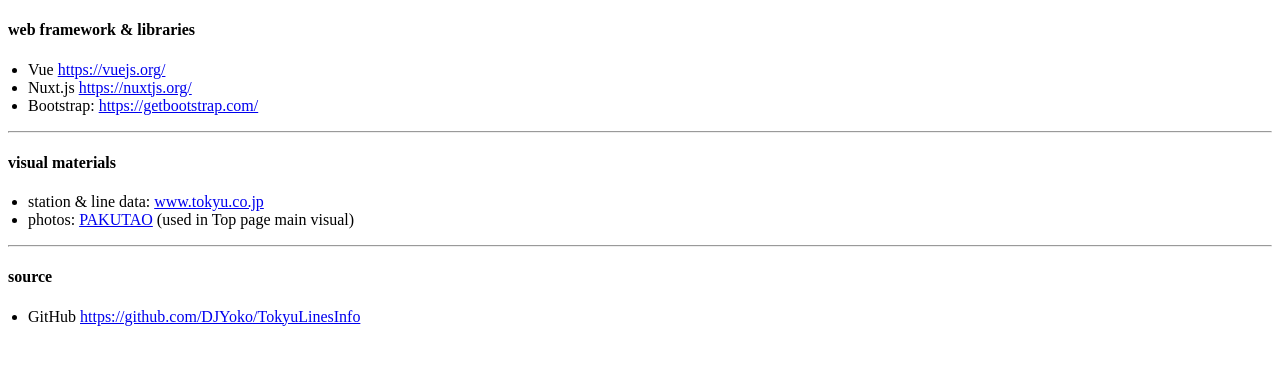
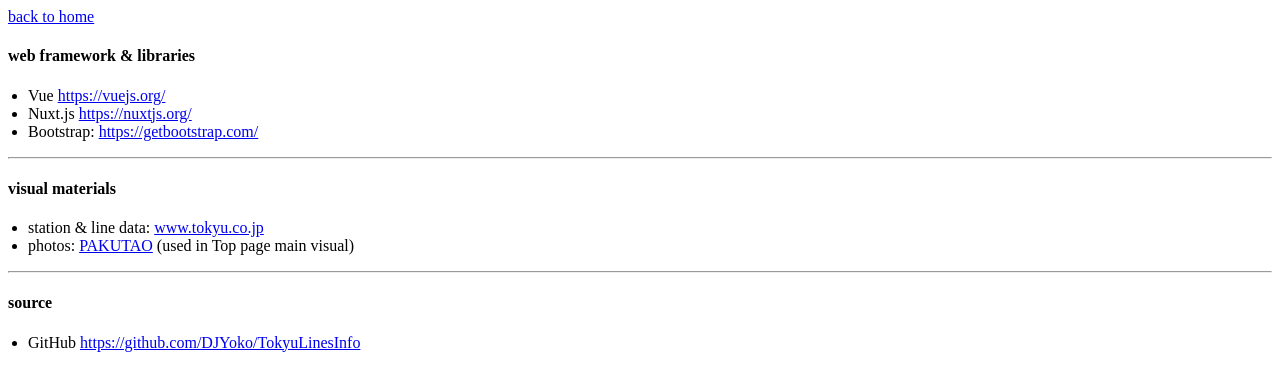
Before and after one commit to DJYoko/TokyuLinesInfo, a Nuxt app: page /about in a window 1280 px wide. Shown: the top 390 px of the page. Built offline with nearby package versions, Linux system fonts and the light colour scheme.

Commit message:
fix detail

```diff
--- a/components/lineStationUnit.vue
+++ b/components/lineStationUnit.vue
@@ -54,7 +54,6 @@
 @import "~assets/variables";
 .line-station-unit {
   text-align: center;
-  cursor: pointer;
   position: relative;
   background-color: $backgroundColorGray;
   margin-bottom: 2px;
--- a/pages/about.vue
+++ b/pages/about.vue
@@ -1,5 +1,6 @@
 <template>
   <div class="container">
+    <nuxt-link class="back-link" :to="{path: '/'}">back to home</nuxt-link>
     <h4>web framework &amp; libraries</h4>
     <ul style="padding-left:20px;">
       <li>Vue <a
@@ -46,4 +47,7 @@
 
 <style scoped lang="scss">
 @import "~assets/variables";
+.back-link{
+  text-align: left;
+}
 </style>
```
